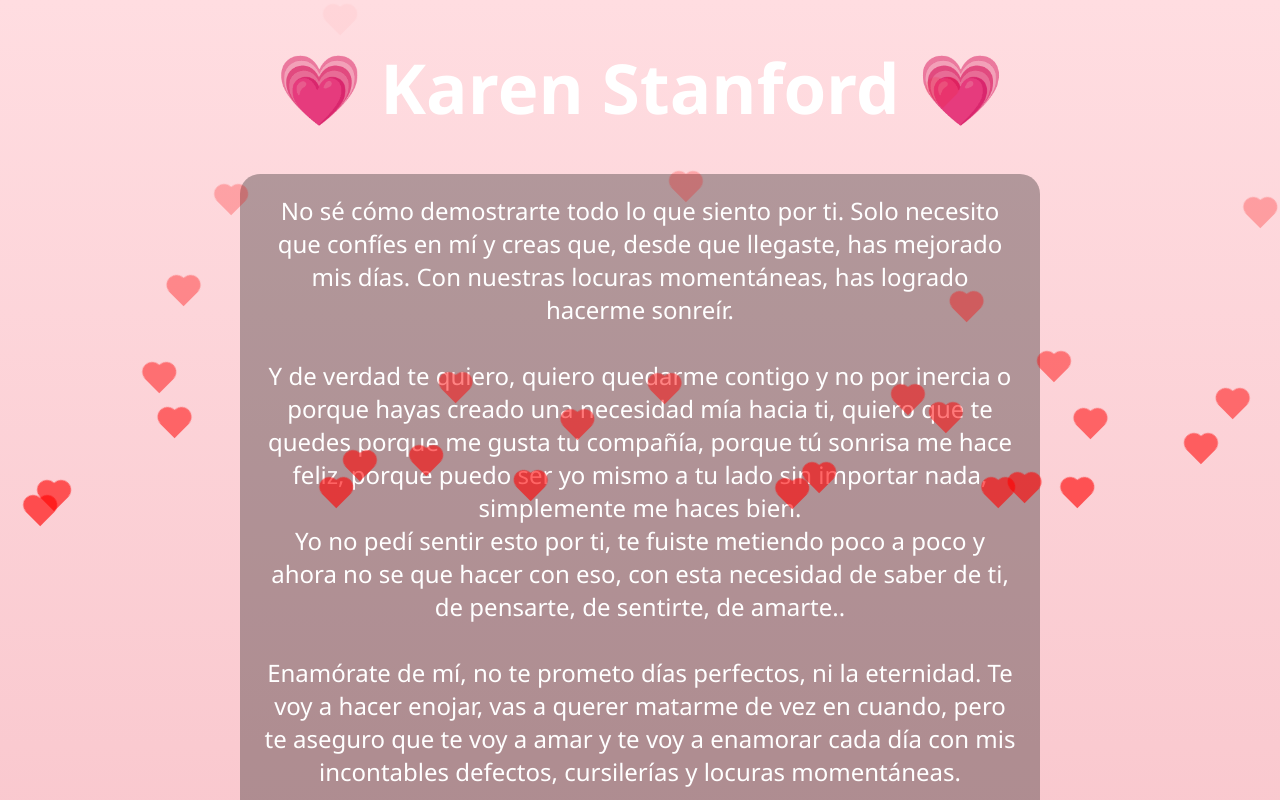
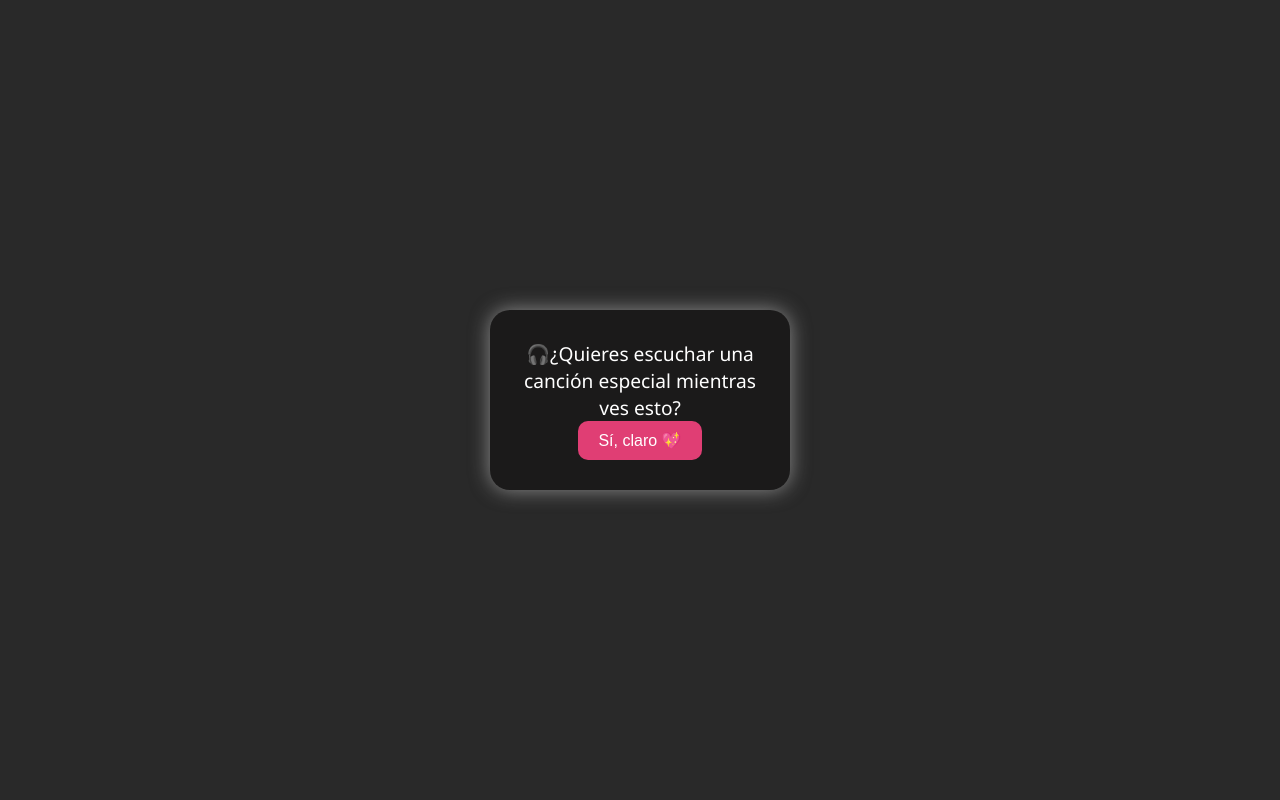
Before and after one commit to DanielProgram14/karen.github.io, a plain HTML site: page sorpresa.html in a window 1280 px wide. Shown: the top 800 px of the page. Drawn offline with Linux system fonts and the light colour scheme.

Commit message:
Add files via upload

```diff
--- a/sorpresa.html
+++ b/sorpresa.html
@@ -4,26 +4,64 @@
   <meta charset="UTF-8" />
   <meta name="viewport" content="width=device-width, initial-scale=1.0"/>
   <title>Para Karen 💖</title>
+
+  <!-- Ventana emergente -->
+<div id="popup" style="
+  position: fixed;
+  top: 0; left: 0;
+  width: 100vw; height: 100vh;
+  background: rgba(41, 41, 41, 5);
+  display: flex;
+  align-items: center;
+  justify-content: center;
+  z-index: 9999;
+">
+  <div style="
+    background: rgb(27, 26, 26);
+    padding: 30px;
+    border-radius: 20px;
+    text-align: center;
+    max-width: 300px;
+    font-size: 1.2rem;
+    box-shadow: 0 0 20px rgba(237, 237, 237, 0.5);
+  ">
+    <p>🎧¿Quieres escuchar una canción especial mientras ves esto?</p>
+    <button onclick="iniciarMusica()" style="
+      background: #e03e74;
+      color: white;
+      border: none;
+      padding: 10px 20px;
+      font-size: 1rem;
+      border-radius: 10px;
+      cursor: pointer;
+    ">Sí, claro 💖</button>
+  </div>
+</div>
+
+<!-- Audio oculto -->
 <audio id="musica" loop>
   <source src="musica.mp3" type="audio/mpeg">
 </audio>
 
+<!-- Script para iniciar música y cerrar popup -->
 <script>
-  document.addEventListener('click', () => {
+  function iniciarMusica() {
+    const popup = document.getElementById('popup');
+    popup.style.display = 'none';
     const musica = document.getElementById('musica');
-    if (musica.paused) {
     musica.play();
   }
-  }, { once: true });
 </script>
+
+
   <style>
     * {
       box-sizing: border-box;
       margin: 0;
       padding: 0;
     }
-
     body {
+      margin: 0;
       font-family: 'Segoe UI', sans-serif;
       background: linear-gradient(to bottom, #ffdde1, #ee9ca7);
       overflow-x: hidden;
@@ -87,46 +125,54 @@
 
   .heart {
   position: fixed;
-      width: 20px;
-      height: 20px;
+  bottom: -40px;
+  width: 30px;
+  height: 30px;
   background: red;
   transform: rotate(45deg);
-      animation: float 5s infinite ease-in;
+  animation: float 12s infinite ease-in;
+  opacity: 0.8;
   z-index: 0;
 }
+
+
 
 .heart::before,
 .heart::after {
   content: "";
   position: absolute;
-      width: 20px;
-      height: 20px;
+  width: 30px;
+  height: 30px;
   background: red;
   border-radius: 50%;
 }
 
 .heart::before {
-      top: -10px;
+  top: -15px;
   left: 0;
 }
 
 .heart::after {
-      left: -10px;
+  left: -15px;
   top: 0;
 }
 
+
 @keyframes float {
   0% {
-        bottom: -20px;
+    bottom: -40px;
     opacity: 1;
     transform: translateX(0) rotate(45deg);
   }
   100% {
-        bottom: 100%;
+    bottom: 120vh;
     opacity: 0;
     transform: translateX(50px) rotate(45deg);
   }
+
 }
+
+
   </style>
 </head>
 <body>
@@ -169,14 +215,26 @@
 
 <!-- Corazones flotantes -->
 <script>
-  for (let i = 0; i < 30; i++) {
-    let heart = document.createElement("div");
+  for (let i = 0; i < 60; i++) {
+    const heart = document.createElement("div");
     heart.className = "heart";
+
+    // Posición horizontal aleatoria
     heart.style.left = Math.random() * 100 + "vw";
-    heart.style.animationDuration = (5 + Math.random() * 5) + "s";
+
+    // Tamaño aleatorio
+    const size = 20 + Math.random() * 20; // entre 20px y 40px
+    heart.style.width = size + "px";
+    heart.style.height = size + "px";
+    heart.style.zIndex = 0;
+
+    // Duración aleatoria
+    heart.style.animationDuration = (6 + Math.random() * 6) + "s";
+
     document.body.appendChild(heart);
   }
 </script>
 
+
 </body>
 </html>
```
Lines whose indentation alone changed are shown as unchanged.
